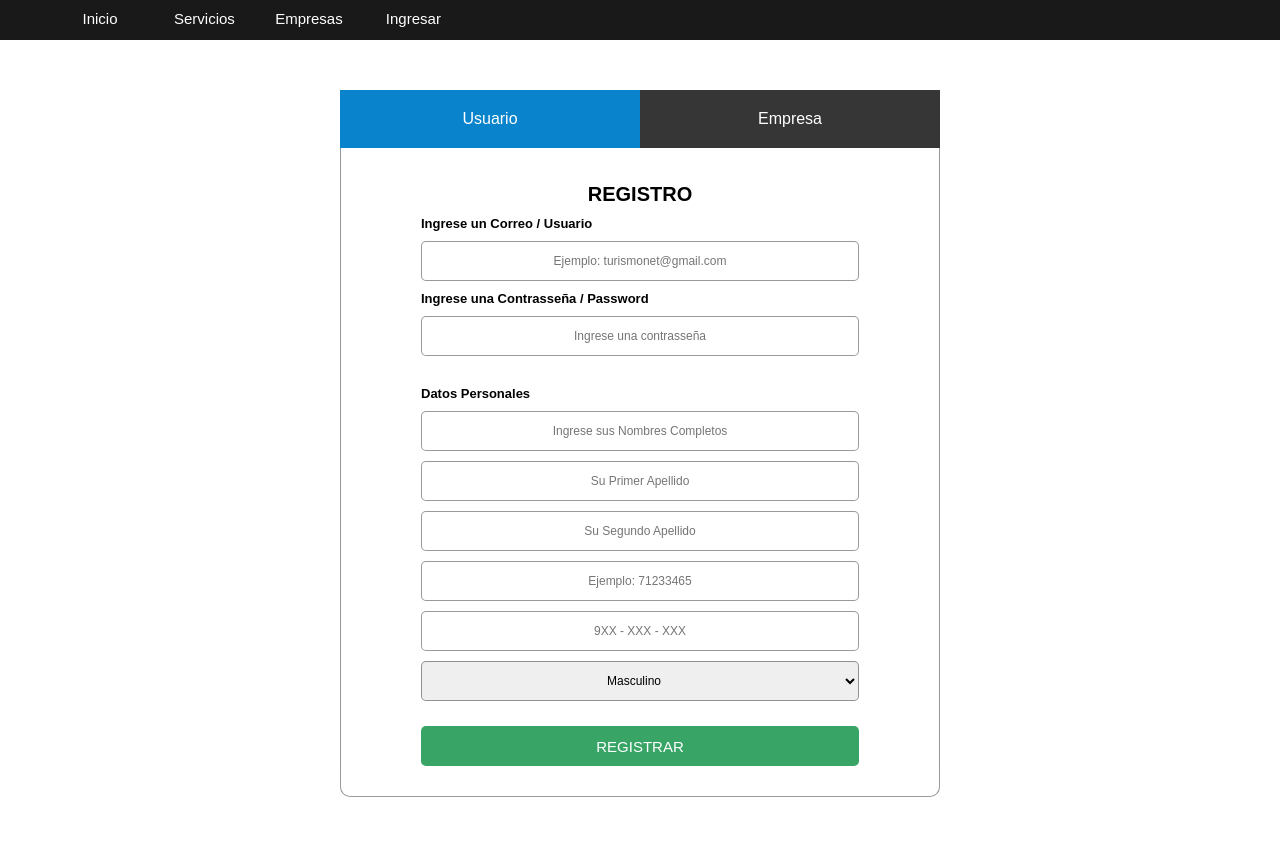
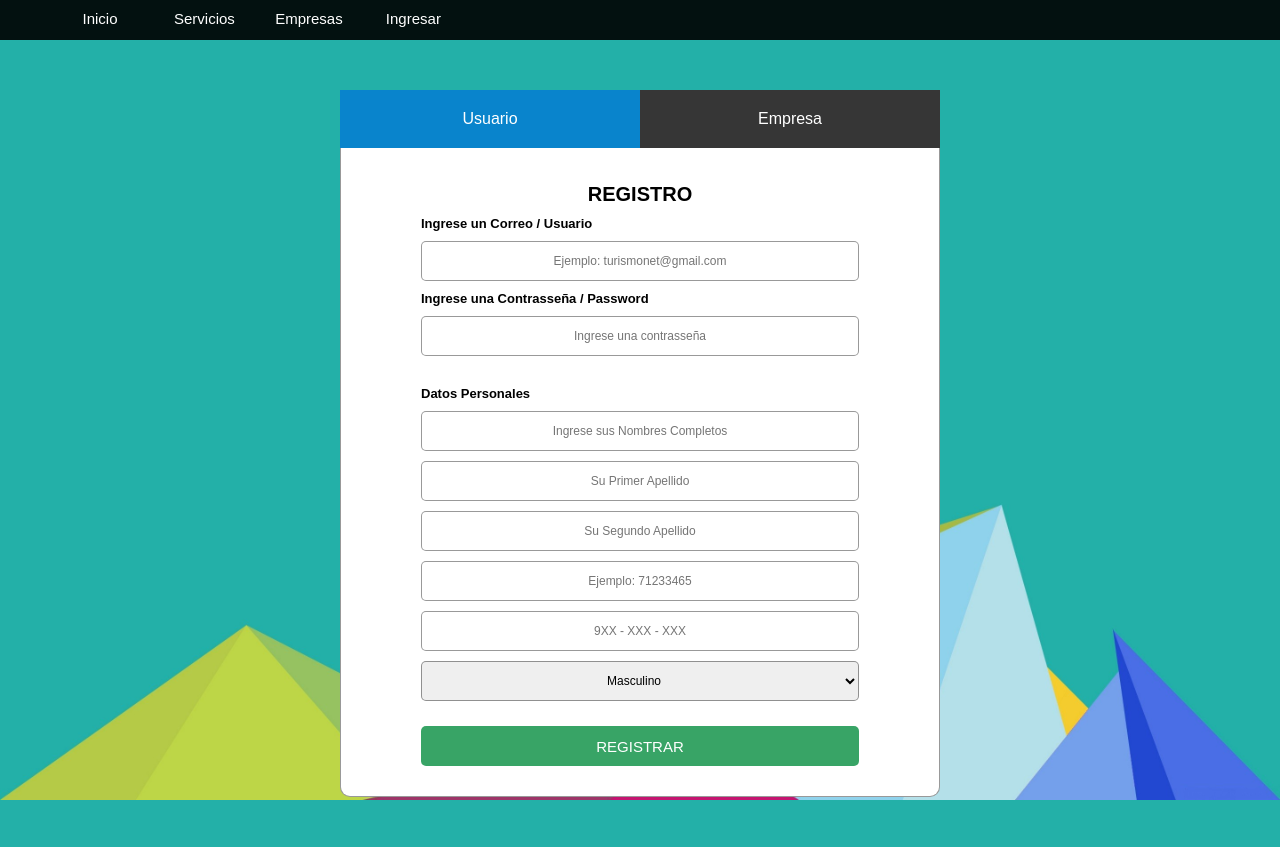
Before and after one commit to jdonaires/TurismoNet, a PHP site: page /registroUsuario.php in a window 1280 px wide. Run offline with PHP 8.4, Linux system fonts and the light colour scheme.

Commit message:
SIN IMPORTANCIA

```diff
--- a/DESIGNER/CSS/registroUsuario.css
+++ b/DESIGNER/CSS/registroUsuario.css
@@ -1,5 +1,9 @@
 body {
   font-family: Arial;
+  background: url(../IMG/registro.jpg);
+  -webkit-background-size: cover;
+  background-size: cover;
+  background-attachment: fixed;
 }
 
 .contenedor-menu {
```
Also changed, not shown: DESIGNER/IMG/registro.jpg (added).
